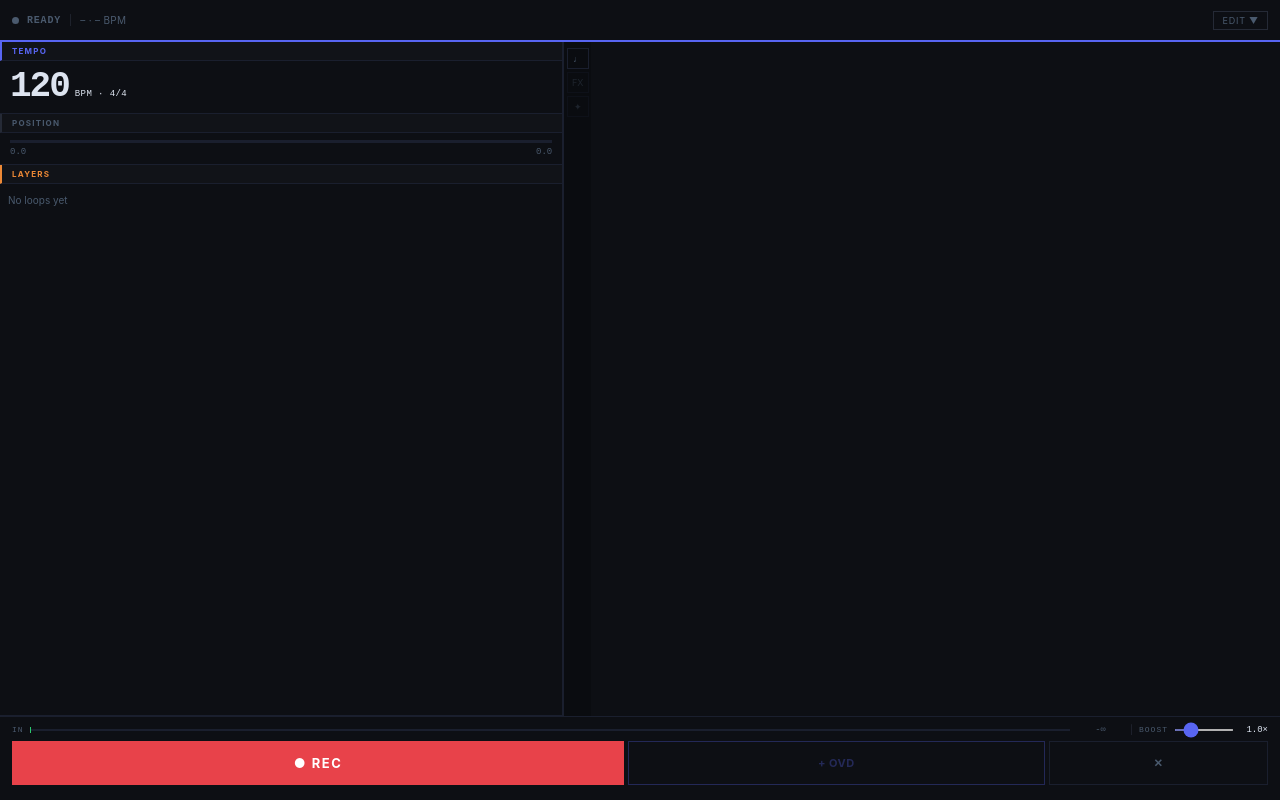
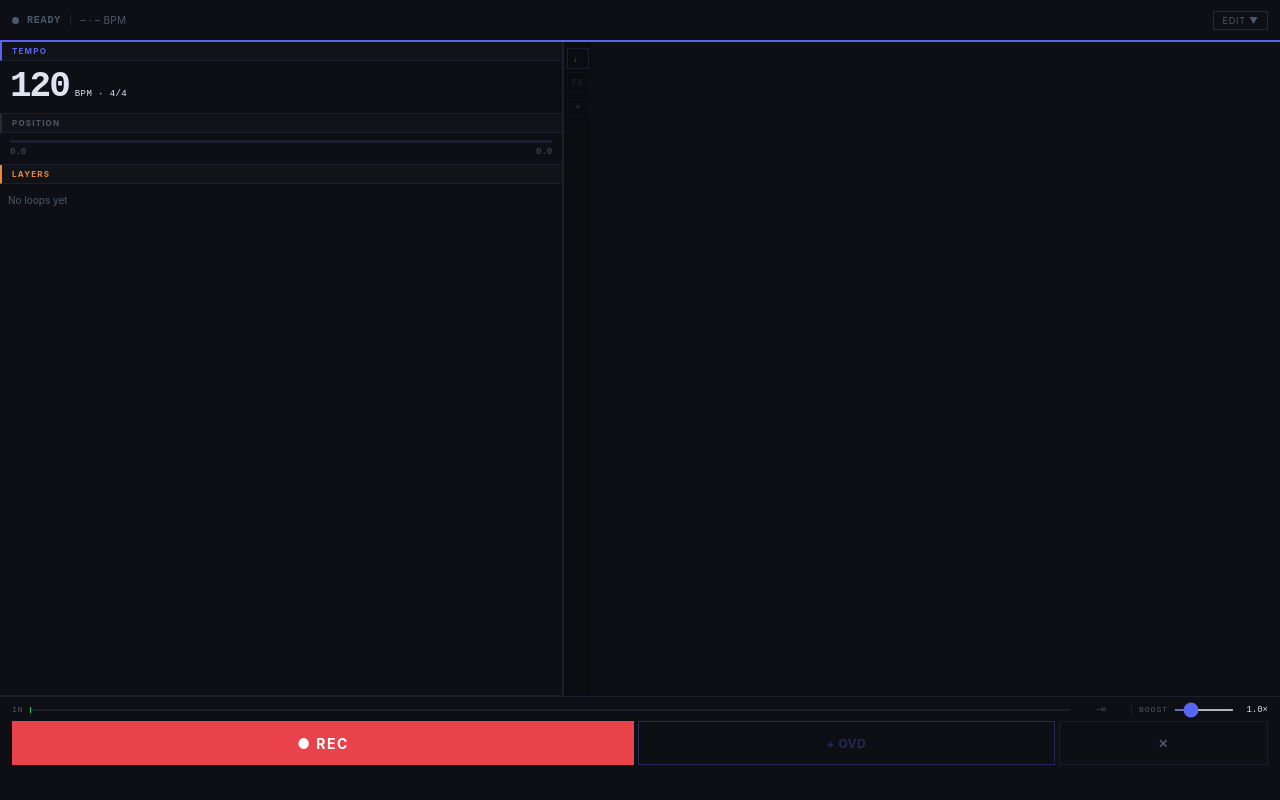
Before and after one commit to Maachax/Raspberry-looper, a Flask app: page / in a window 1280 px wide. Run offline with Flask 3, Linux system fonts and the light colour scheme; some libraries are stand-ins or nearby versions.

Commit message:
fix: increase button sizes and footer height for better touch targets
Co-Authored-By: Claude Sonnet 4.6 <noreply@anthropic.com>

```diff
--- a/static/style.css
+++ b/static/style.css
@@ -20,7 +20,7 @@
 
     /* Layout */
     --topbar-h:     42px;
-    --footer-h:     84px;
+    --footer-h:     104px;
 }
 
 /* ==========================================================================
@@ -630,10 +630,10 @@ body.edit-mode .edit-panels { display: flex; flex: 1 1 0; min-height: 0; }
    ========================================================================== */
 
 .btn {
-    padding: 10px 16px;
+    padding: 12px 20px;
     border-radius: 0;
     font-weight: 600;
-    font-size: 0.9em;
+    font-size: 1em;
     letter-spacing: 0.4px;
     transition: all 0.12s;
     border: 1px solid transparent;
@@ -641,8 +641,8 @@ body.edit-mode .edit-panels { display: flex; flex: 1 1 0; min-height: 0; }
 }
 
 .btn-small {
-    padding: 5px 10px;
-    font-size: 0.78em;
+    padding: 7px 12px;
+    font-size: 0.82em;
 }
 
 .btn-mute {
@@ -1820,11 +1820,12 @@ body.edit-mode .layer-expanded { display: flex; }
 
 .btn-rec {
     flex: 3;
-    padding: 14px 10px;
+    padding: 0;
+    min-height: 44px;
     background: var(--rec);
     color: #fff;
     font-weight: 700;
-    font-size: 13px;
+    font-size: 14px;
     letter-spacing: 1.5px;
     border: none;
     cursor: pointer;
@@ -1837,10 +1838,11 @@ body.edit-mode .layer-expanded { display: flex; }
 
 .btn-overdub {
     flex: 2;
-    padding: 14px 10px;
+    padding: 0;
+    min-height: 44px;
     background: transparent;
     color: var(--accent);
-    font-size: 11px;
+    font-size: 12px;
     border: 1px solid var(--accent);
     letter-spacing: 0.5px;
     cursor: pointer;
@@ -1857,10 +1859,11 @@ body.edit-mode .layer-expanded { display: flex; }
 
 .btn-clear {
     flex: 1;
-    padding: 14px 10px;
+    padding: 0;
+    min-height: 44px;
     background: transparent;
     color: var(--text-muted);
-    font-size: 11px;
+    font-size: 12px;
     border: 1px solid var(--border);
     cursor: pointer;
 }
```
